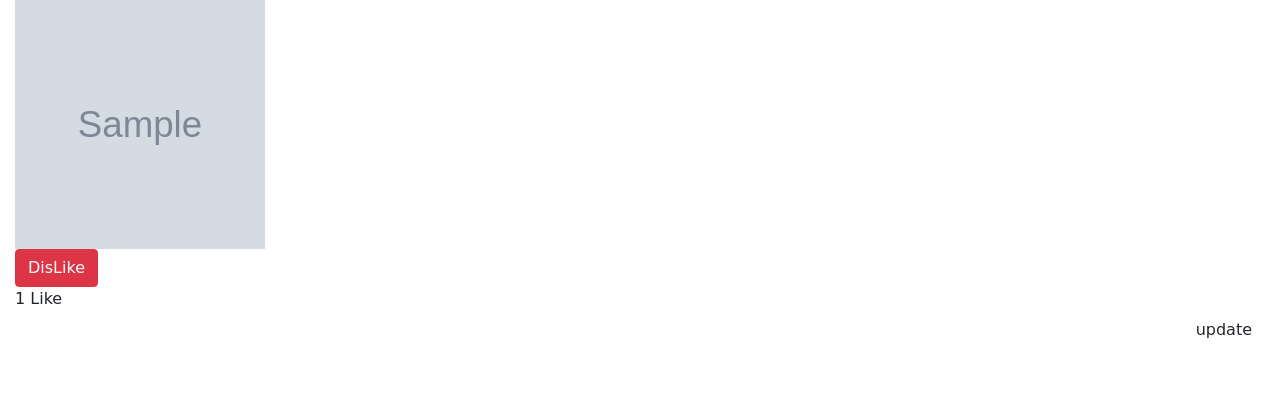
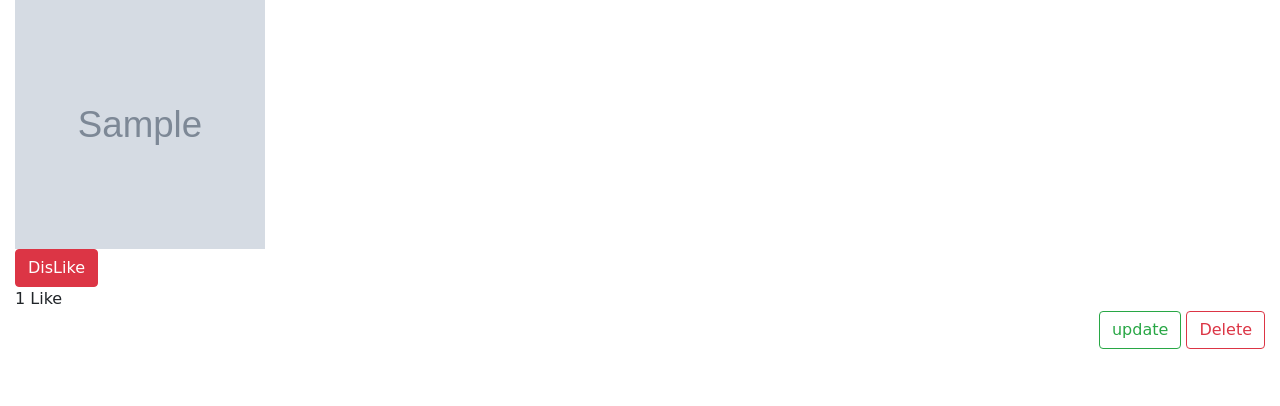
Before and after one commit to ajay020/blog2, a Django app: a page that uses mysite/templates/blog/base.html in a window 1280 px wide. Shown: the part 202-608 px from the top of the page. Run offline with Django 3.2, Linux system fonts and the light colour scheme; a user stored in the database is signed in; tables that the repository leaves empty hold one stand-in row (values such as "Sample post"); grey boxes marked "Sample" are stand-in pictures; some libraries are stand-ins or nearby versions.

Commit message:
post delete process added

```diff
--- a/mysite/blog/urls.py
+++ b/mysite/blog/urls.py
@@ -17,6 +17,7 @@ from django.conf.urls import url
 from blog import views
 
 urlpatterns = [
+    url(r'(?P<id>\d+)/delete_post/$', views.delete_post, name='delete_post'),
     url(r'(?P<id>\d+)/edit_post/$', views.edit_post, name='edit_post'),
     url(r'(?P<id>\d+)/(?P<slug>[\w-]+)/$', views.post_detail, name='post_detail'),
     url(r'post_create/$',views.post_create, name='post_create'),
--- a/mysite/blog/views.py
+++ b/mysite/blog/views.py
@@ -232,3 +232,12 @@ def like_post(request):
     if request.is_ajax():
         html = render_to_string('blog/like_section.html',context,request=request)
         return JsonResponse({'form':html})
+
+def delete_post(request,id):
+    post  = get_object_or_404(Post,id=id)
+    if post.author != request.user:
+        raise Http404()
+
+    post.delete()
+
+    return redirect('post_list')
--- a/mysite/templates/blog/base.html
+++ b/mysite/templates/blog/base.html
@@ -25,6 +25,11 @@
 
   <script text="text/javascript">
    $(document).ready(function(event){
+
+      $('#delete_btn').click(function(){
+            return confirm("Are you sure ? ")
+      });
+
        $(document).on('click','#like_btn',function(event){
          event.preventDefault();
          var pk = $(this).attr('value');
--- a/mysite/templates/blog/post_detail.html
+++ b/mysite/templates/blog/post_detail.html
@@ -27,9 +27,12 @@
 
   {% if post.author == request.user %}
   <div class="section-1" style="float: right;">
-           <a href="{% url 'blog:edit_post' post.id %}">
-             <button type="button" class="btn btn-outline-se=uccess">update</button>
+           <a href="{% url 'blog:edit_post' id=post.id %}">
+             <button type="button" class="btn btn-outline-success">update</button>
            </a>
+           <a href="{% url 'blog:delete_post' id=post.id %}">
+            <button type="button" class="btn btn-outline-danger" id="delete_btn" >Delete</button>
+          </a>
   </div>
   {% endif %}
 
```
